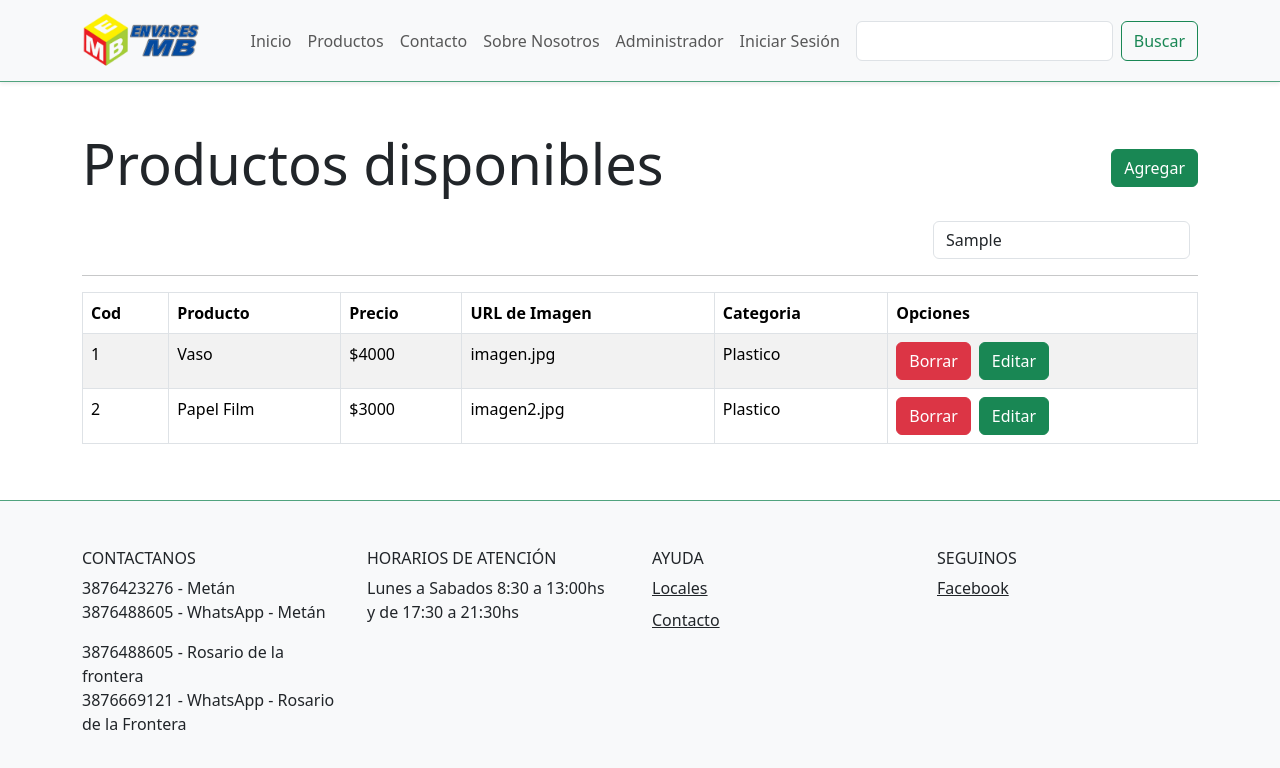
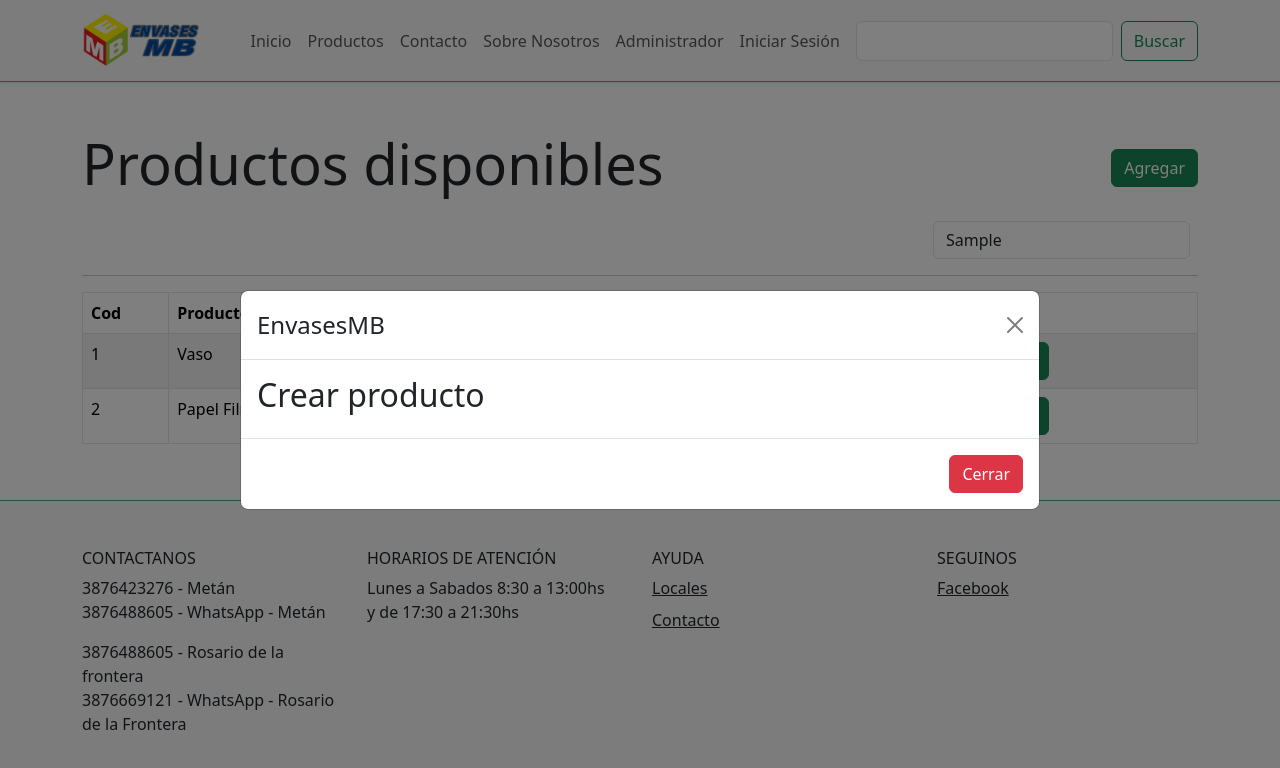
Before and after one commit to ezequielmonachesi/mbEnvasesReact, a React (Vite) app: page / in a window 1280 px wide. Both pictures are taken after typing "Sample" into the empty fields and a click on the button "Agregar". Shown: the top 768 px of the page. Built offline with nearby package versions, Linux system fonts and the light colour scheme.

Commit message:
se termina de crear modal en pagina administrador

```diff
--- a/src/components/views/Administrador.jsx
+++ b/src/components/views/Administrador.jsx
@@ -1,13 +1,25 @@
-import React from "react";
-import { Button, Container, Form, Row, Table } from "react-bootstrap";
+import React, { useState } from "react";
+import { Button, Container, Form, Modal, Row, Table } from "react-bootstrap";
+import CrearProductos from "./productos/CrearProductos";
 
 const Administrador = () => {
+  const [modalShow, setModalShow] = useState(false);
+
   return (
     <>
       <Container className="mainSection">
         <div className="d-flex justify-content-between align-items-center mt-5">
           <h1 className="display-4 ">Productos disponibles</h1>
-          <Button className="btn btn-success">Agregar</Button>
+          <Button
+            className="btn btn-success"
+            onClick={() => setModalShow(true)}
+          >
+            Agregar
+          </Button>
+          <MyVerticallyCenteredModal
+            show={modalShow}
+            onHide={() => setModalShow(false)}
+          />
         </div>
         <div className="d-md-flex justify-content-end mt-3 mt-md-3">
           <Form className="d-flex ms-2">
@@ -70,20 +82,15 @@ function MyVerticallyCenteredModal(props) {
       centered
     >
       <Modal.Header closeButton>
-        <Modal.Title id="contained-modal-title-vcenter">
-          Modal heading
-        </Modal.Title>
+        <Modal.Title id="contained-modal-title-vcenter">EnvasesMB</Modal.Title>
       </Modal.Header>
       <Modal.Body>
-        <h4>Centered Modal</h4>
-        <p>
-          Cras mattis consectetur purus sit amet fermentum. Cras justo odio,
-          dapibus ac facilisis in, egestas eget quam. Morbi leo risus, porta ac
-          consectetur ac, vestibulum at eros.
-        </p>
+        <CrearProductos></CrearProductos>
       </Modal.Body>
       <Modal.Footer>
-        <Button onClick={props.onHide}>Close</Button>
+        <Button onClick={props.onHide} variant="danger">
+          Cerrar
+        </Button>
       </Modal.Footer>
     </Modal>
   );
--- a/src/components/views/productos/CrearProductos.jsx
+++ b/src/components/views/productos/CrearProductos.jsx
@@ -2,9 +2,10 @@ import React from 'react';
 
 const CrearProductos = () => {
     return (
-        <div>
-            CrearProductos
-        </div>
+        <>
+        <h2>Crear producto</h2>
+
+        </>
     );
 };
 
```
